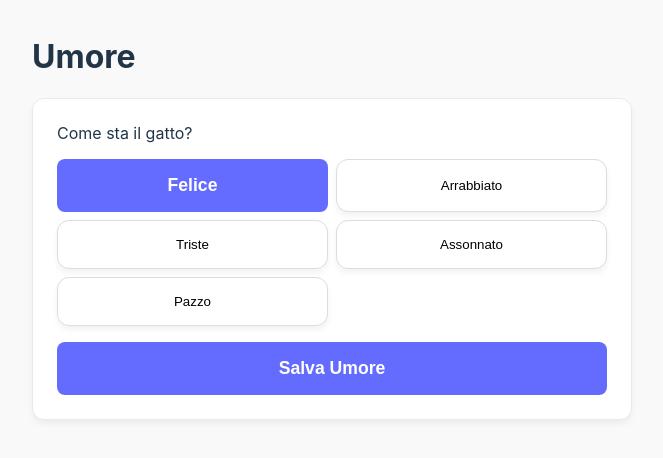
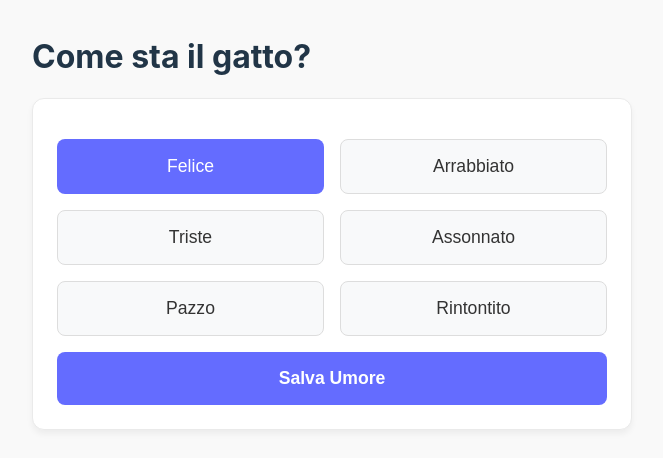
Before and after one commit to Enoreth84/forzaspace, a React (Vite) app: page /#/log/mood in a window 1280 px wide. Shown: the top 458 px of the page, without its empty margins (308-971 px from the left). Built offline with nearby package versions, Linux system fonts and the light colour scheme; the HTML template or start-up script is replaced by a standard one.

Commit message:
Add 'Rintontito' to Mood options

```diff
--- a/src/pages/EditLog.jsx
+++ b/src/pages/EditLog.jsx
@@ -153,6 +153,7 @@ function EditLog() {
               <option> Triste</option>
               <option> Assonnato</option>
               <option> Pazzo</option>
+              <option> Rintontito</option>
             </select>
           </>
         );
--- a/src/pages/LogMood.jsx
+++ b/src/pages/LogMood.jsx
@@ -2,13 +2,13 @@ import { useState } from 'react';
 import { useNavigate } from 'react-router-dom';
 import { db, LogType } from '../services/db';
 
-const MOODS = [' Felice', ' Arrabbiato', ' Triste', ' Assonnato', ' Pazzo'];
+const MOODS = [' Felice', ' Arrabbiato', ' Triste', ' Assonnato', ' Pazzo', ' Rintontito'];
 
 function LogMood() {
   const navigate = useNavigate();
   const [mood, setMood] = useState(MOODS[0]);
 
-  const handleSubmit = async (e) => {
+  const saveLog = async (e) => {
     e.preventDefault();
     try {
       await db.logs.add({
@@ -20,23 +20,29 @@ function LogMood() {
       navigate('/');
     } catch (err) {
       console.error(err);
-      alert('Errore nel salvataggio');
+      alert("Errore nel salvataggio");
     }
   };
 
   return (
     <div className="page-container">
-      <h1>Umore </h1>
-      <form onSubmit={handleSubmit} className="card">
-        <label>Come sta il gatto?</label>
-        <div style={{ display: 'grid', gridTemplateColumns: 'repeat(2, 1fr)', gap: '0.5rem', margin: '1rem 0' }}>
+      <h1>Come sta il gatto? </h1>
+      <form onSubmit={saveLog} className="card">
+        <div style={{ display: 'grid', gridTemplateColumns: '1fr 1fr', gap: '1rem', margin: '1rem 0' }}>
           {MOODS.map(m => (
             <button
               key={m}
               type="button"
               onClick={() => setMood(m)}
-              className={mood === m ? 'action-button' : 'card'}
-              style={{ border: mood === m ? 'none' : '1px solid #ddd', padding: '1rem' }}
+              style={{
+                padding: '1rem',
+                fontSize: '1.1rem',
+                backgroundColor: mood === m ? 'var(--primary-color)' : '#f8f9fa',
+                color: mood === m ? 'white' : '#333',
+                border: mood === m ? 'none' : '1px solid #ddd',
+                borderRadius: '8px',
+                cursor: 'pointer'
+              }}
             >
               {m}
             </button>
```
